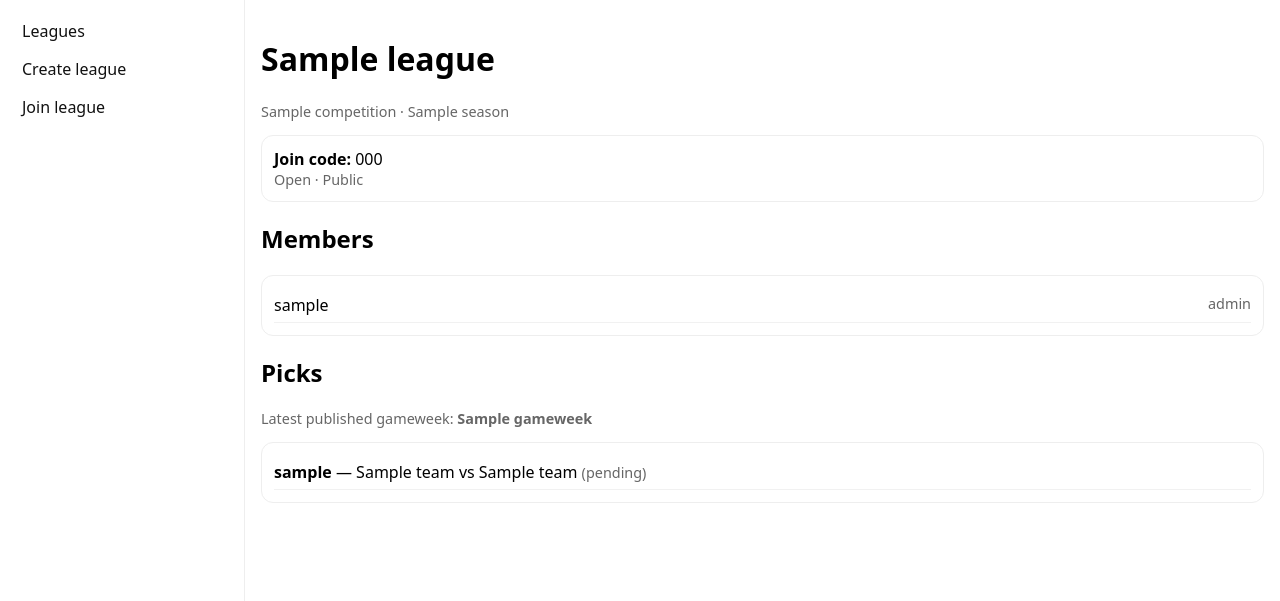
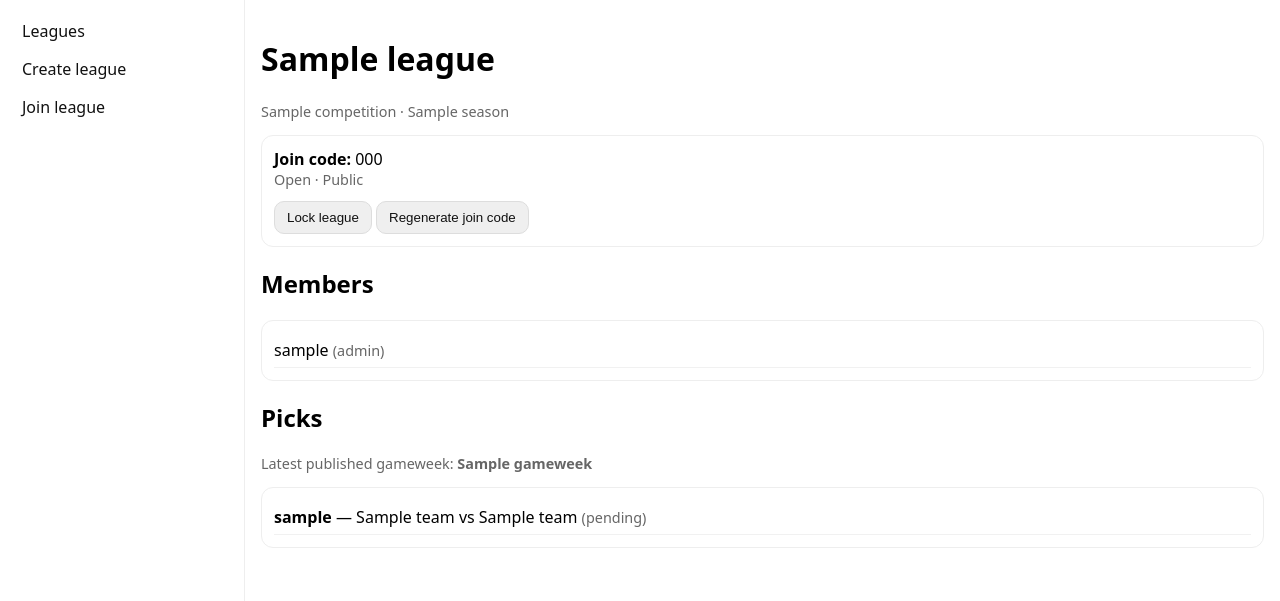
Before and after one commit to iainrt/goalrush, a Django app: page /leagues/1/ in a window 1280 px wide. Shown: the part 57-658 px from the top of the page. Run offline with Django 5.2, Linux system fonts and the light colour scheme; a user stored in the database is signed in; tables that the repository leaves empty hold one stand-in row (values such as "Sample post").

Commit message:
Further league html views added

```diff
--- a/competitions/templates/competitions/league_detail.html
+++ b/competitions/templates/competitions/league_detail.html
@@ -10,14 +10,46 @@
       {% if league.is_locked %}Locked{% else %}Open{% endif %} ·
       {% if league.is_public %}Public{% else %}Private{% endif %}
     </div>
+
+    {% if is_admin %}
+      <div style="margin-top:12px;">
+        {% if league.is_locked %}
+          <form method="post" action="{% url 'league_unlock' league.id %}" style="display:inline;">
+            {% csrf_token %}
+            <button class="btn" type="submit">Unlock league</button>
+          </form>
+        {% else %}
+          <form method="post" action="{% url 'league_lock' league.id %}" style="display:inline;">
+            {% csrf_token %}
+            <button class="btn" type="submit">Lock league</button>
+          </form>
+        {% endif %}
+
+        <form method="post" action="{% url 'league_regenerate_code' league.id %}" style="display:inline;">
+          {% csrf_token %}
+          <button class="btn" type="submit">Regenerate join code</button>
+        </form>
+      </div>
+    {% endif %}
   </div>
 
   <h2>Members</h2>
   <div class="card">
     {% for m in members %}
       <div style="display:flex;justify-content:space-between;gap:12px;padding:6px 0;border-bottom:1px solid #f1f1f1;">
-        <div>{{ m.user.username }}</div>
-        <div class="muted">{{ m.role }}</div>
+        <div>
+          {{ m.user.username }}
+          <span class="muted">({{ m.role }})</span>
+        </div>
+
+        <div>
+          {% if is_admin and m.user_id != request.user.id %}
+            <form method="post" action="{% url 'league_remove_member' league.id m.user_id %}" style="display:inline;">
+              {% csrf_token %}
+              <button class="btn" type="submit">Remove</button>
+            </form>
+          {% endif %}
+        </div>
       </div>
     {% empty %}
       <p>No members yet.</p>
--- a/competitions/urls.py
+++ b/competitions/urls.py
@@ -1,9 +1,25 @@
 from django.urls import path
-from .views import join_league, league_list, league_create, league_detail
+from .views import (
+    join_league,
+    league_list,
+    league_create,
+    league_detail,
+    league_lock,
+    league_unlock,
+    league_remove_member,
+)
 
 urlpatterns = [
     path("leagues/", league_list, name="league_list"),
     path("leagues/create/", league_create, name="league_create"),
     path("leagues/<int:league_id>/", league_detail, name="league_detail"),
     path("leagues/join/", join_league, name="join_league"),
+
+    path("leagues/<int:league_id>/lock/", league_lock, name="league_lock"),
+    path("leagues/<int:league_id>/unlock/", league_unlock, name="league_unlock"),
+    path(
+        "leagues/<int:league_id>/members/<int:user_id>/remove/",
+        league_remove_member,
+        name="league_remove_member",
+    ),
 ]
--- a/competitions/views.py
+++ b/competitions/views.py
@@ -3,6 +3,7 @@ from django.contrib.auth.decorators import login_required
 from django.core.exceptions import PermissionDenied, ValidationError
 from django.shortcuts import get_object_or_404, redirect, render
 from django.db.models import Count
+from django.views.decorators.http import require_POST
 
 from .forms import JoinLeagueForm, LeagueCreateForm
 from .models import League, LeagueMembership
@@ -105,3 +106,39 @@ def league_detail(request, league_id: int):
             "picks": picks,
         },
     )
+
+@login_required
+@require_POST
+def league_lock(request, league_id):
+    try:
+        league = LeagueService.lock_league(user=request.user, league_id=league_id)
+        messages.success(request, f"{league.name} is now locked.")
+    except (PermissionDenied, ValidationError) as e:
+        messages.error(request, str(e))
+    return redirect("league_detail", league_id=league_id)
+
+
+@login_required
+@require_POST
+def league_unlock(request, league_id):
+    try:
+        league = LeagueService.unlock_league(user=request.user, league_id=league_id)
+        messages.success(request, f"{league.name} is now unlocked.")
+    except (PermissionDenied, ValidationError) as e:
+        messages.error(request, str(e))
+    return redirect("league_detail", league_id=league_id)
+
+
+@login_required
+@require_POST
+def league_remove_member(request, league_id, user_id):
+    try:
+        LeagueService.remove_member(
+            user=request.user,
+            league_id=league_id,
+            member_user_id=user_id,
+        )
+        messages.success(request, "Member removed.")
+    except (PermissionDenied, ValidationError) as e:
+        messages.error(request, str(e))
+    return redirect("league_detail", league_id=league_id)
```
Also changed, not shown: competitions/services.py (+94 -16 lines).
